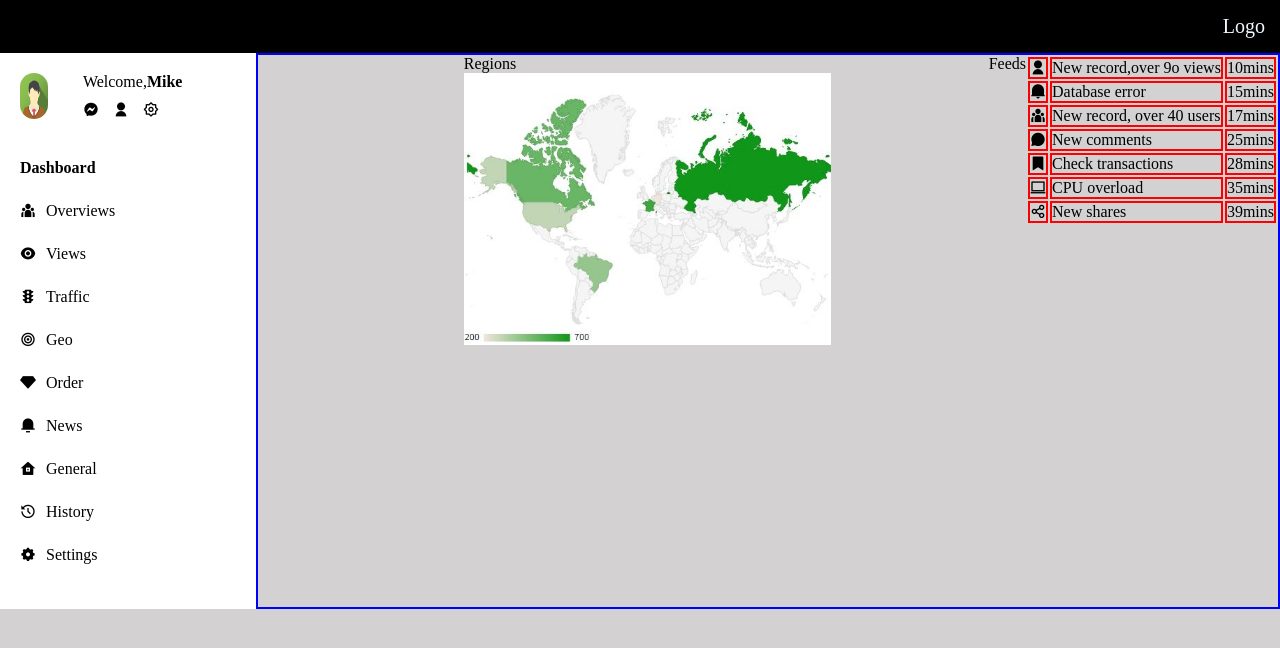
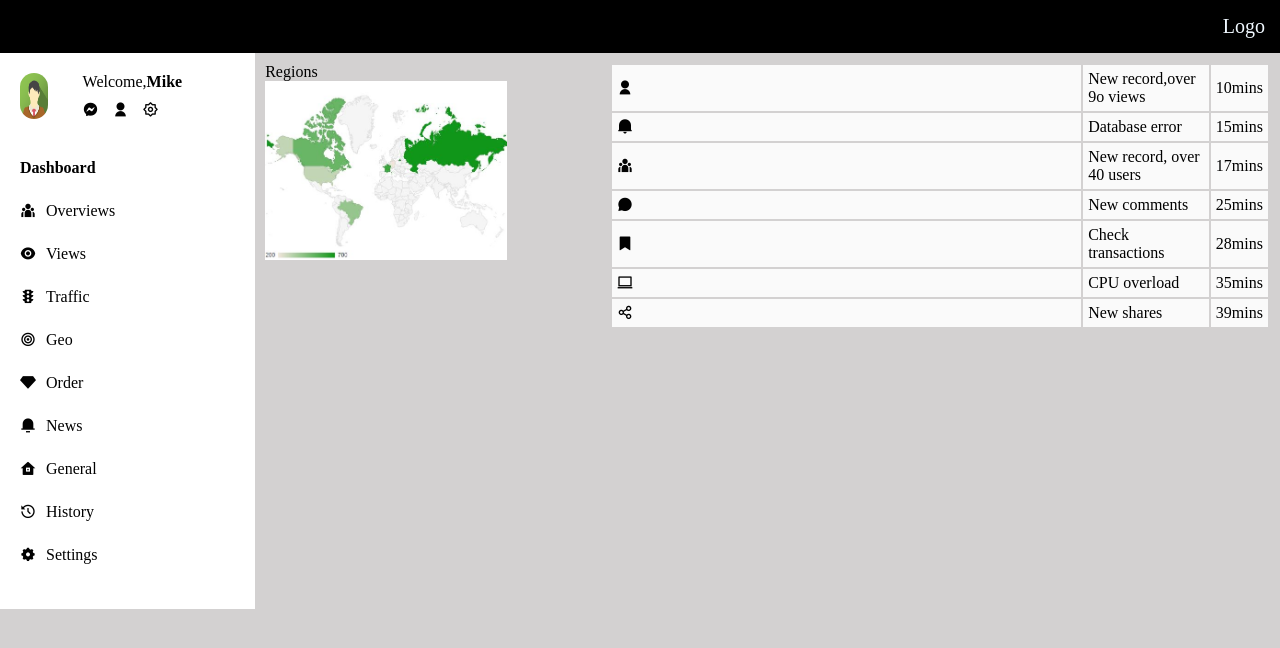
Before and after one commit to GajuQueen/Anonymouschallenge, a plain HTML site: page index.html in a window 1280 px wide. Drawn offline with nearby package versions, Linux system fonts and the light colour scheme.

Commit message:
7th commit
css to table

```diff
--- a/CSS/style.css
+++ b/CSS/style.css
@@ -63,8 +63,8 @@ i{
 }
 /* main*************************************8 */
 .main-sect{
-    border: 2px solid blue;
-    /* padding: 10px; */
+    /* border: 2px solid blue; */
+    padding: 10px;
     width: 100%;
 }
 .all{
@@ -72,7 +72,7 @@ i{
 }
 .fr{
     display: flex;
-    justify-content: end;
+    justify-content: space-around;
 }
 .fr img{
     width: 70%;
@@ -88,13 +88,18 @@ i{
 } */
 table{
     /* border: 2px solid blue; */
-    /* width: 45%; */
+    width: 100%;
     display: block;
 }
+td a{
+    /* width: 10%; */
+    max-width: 10%;
+}
 td{
-    border: 2px solid red;
-    margin-right: 20px;
+    /* border: 2px solid red; */
+    padding: 5px;
+    width: 80%;
+    background-color: rgb(250, 250, 250);
+
+
 }
-.tr{
-    border: 20px solid blue;
-}
--- a/index.html
+++ b/index.html
@@ -47,7 +47,7 @@
                 <p>Regions</p>
                 <img src="./Assets/region.jpg">
             </div>
-                <p>Feeds</p>
+                <!-- <p>Feeds</p> -->
                 <table>
                     <tr>
                         <td><a href="#"><i class="ri-user-fill"></i></a></td>
```
